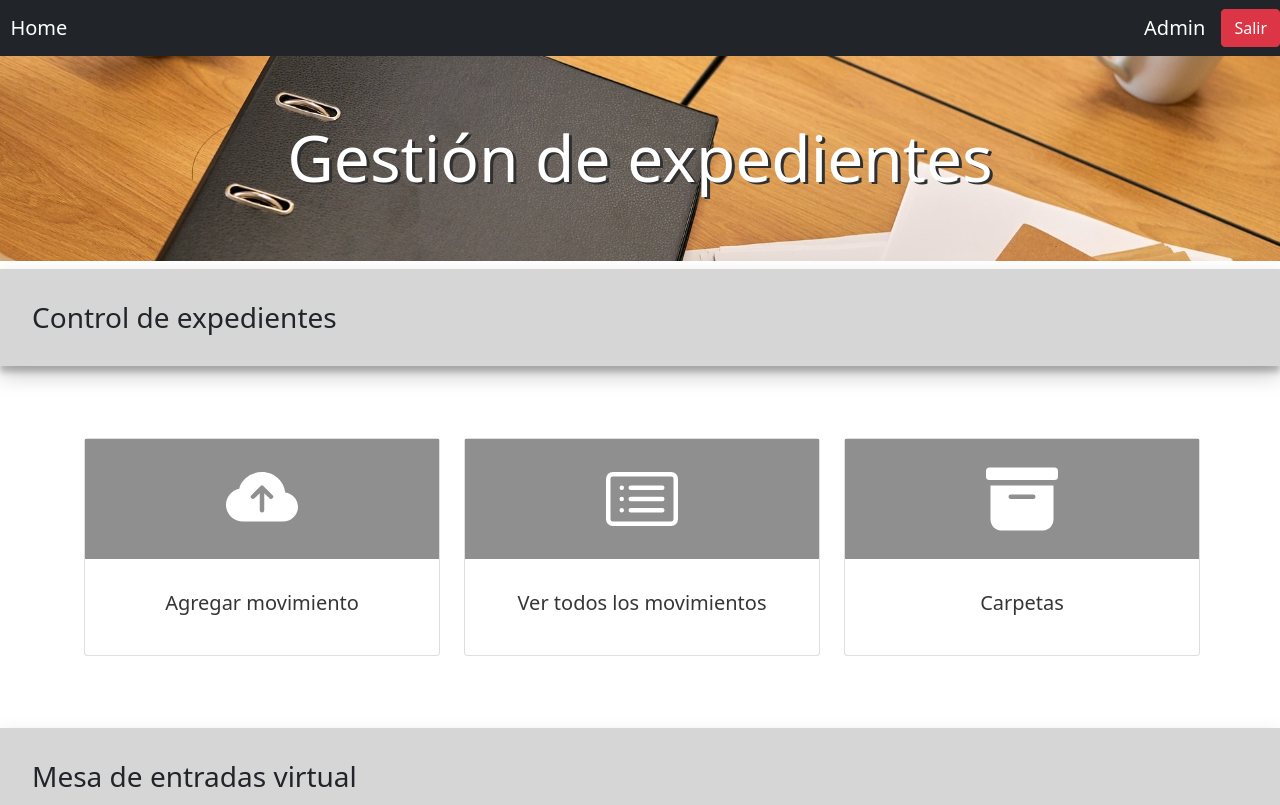
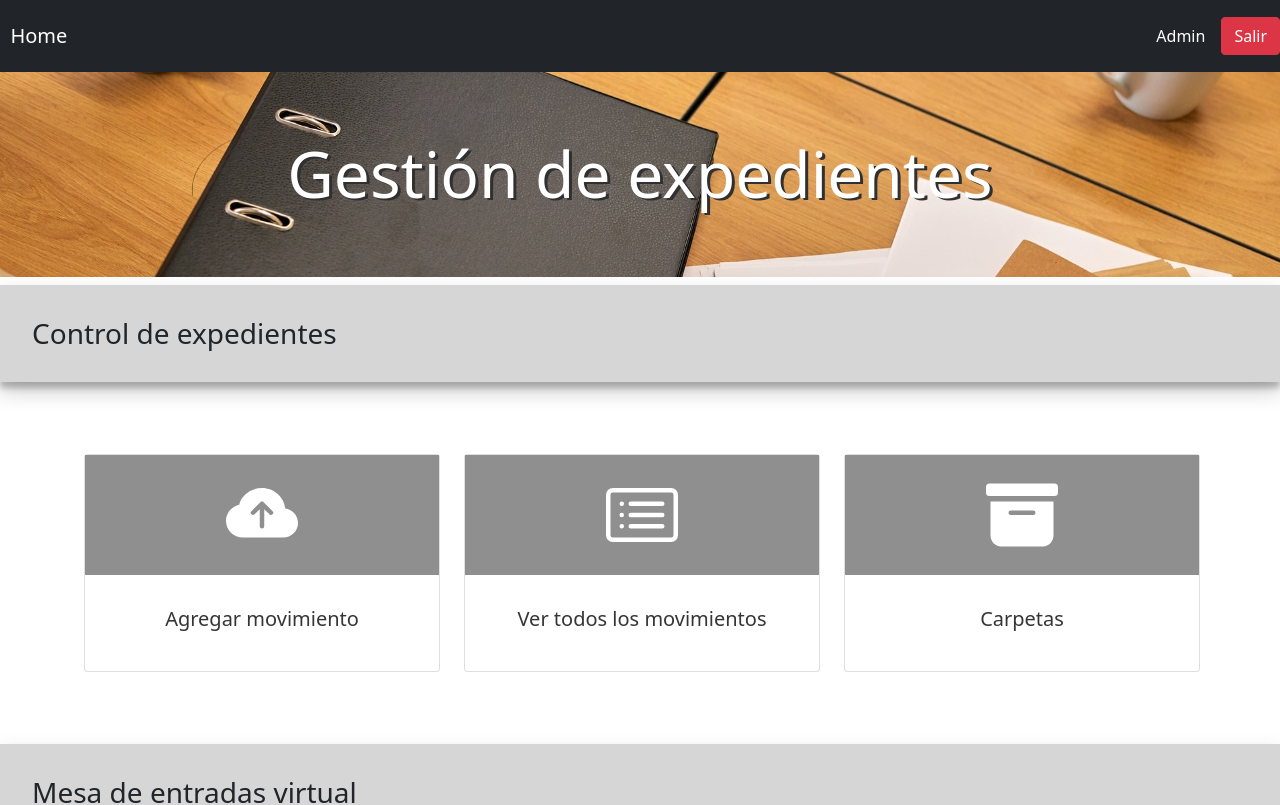
Before and after one commit to ani-ferreira/expedientes, a React (Create React App) app in the folder client/: page / in a window 1280 px wide. Shown: the top 805 px of the page. Built offline with nearby package versions, Linux system fonts and the light colour scheme; sample sign-in values are in the browser's storage.

Commit message:
Added styles for active link

```diff
--- a/client/src/components/Layout/Header.js
+++ b/client/src/components/Layout/Header.js
@@ -1,6 +1,6 @@
 import LogoutBtn from '../LogoutBtn';
 import { useSelector } from 'react-redux';
-import { Link } from 'react-router-dom';
+import { NavLink } from 'react-router-dom';
 
 const Header = () => {
   const isAuth = useSelector((state) => state.authReducer.isAuth);
@@ -8,15 +8,25 @@ const Header = () => {
 
   return (
     <nav className="navbar navbar-expand-lg navbar-dark bg-dark">
-      <Link to="/" className="navbar-brand active">
+      <NavLink to="/" className="navbar-brand">
         &nbsp; Home
-      </Link>
+      </NavLink>
 
       <div className="collapse navbar-collapse" id="navbarNav"></div>
       {isAuth && isAdmin === 'admin' ? (
-        <Link to="/admin" className="navbar-brand active">
-          &nbsp; Admin
-        </Link>
+        <NavLink
+          to="/admin"
+          style={({ isActive }) => {
+            return {
+              display: 'block',
+              margin: '1rem ',
+              color: 'white',
+              textDecoration: isActive ? '' : 'none',
+            };
+          }}
+        >
+          &nbsp;Admin
+        </NavLink>
       ) : null}
       {isAuth ? <LogoutBtn /> : null}
     </nav>
--- a/client/src/index.css
+++ b/client/src/index.css
@@ -26,7 +26,7 @@ body {
   box-shadow: 0 10px 20px rgba(0, 0, 0, 0.19), 0 6px 6px rgba(0, 0, 0, 0.23);
 }
 .home-title {
-  background-image: url("./assets/bannerimg.jpg");
+  background-image: url('./assets/bannerimg.jpg');
   background-repeat: no-repeat;
   background-size: cover;
   color: white;
```
